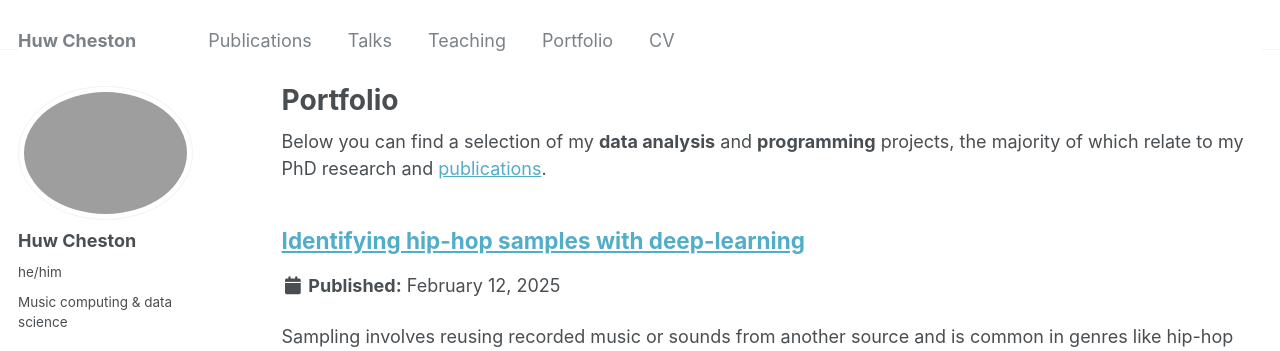
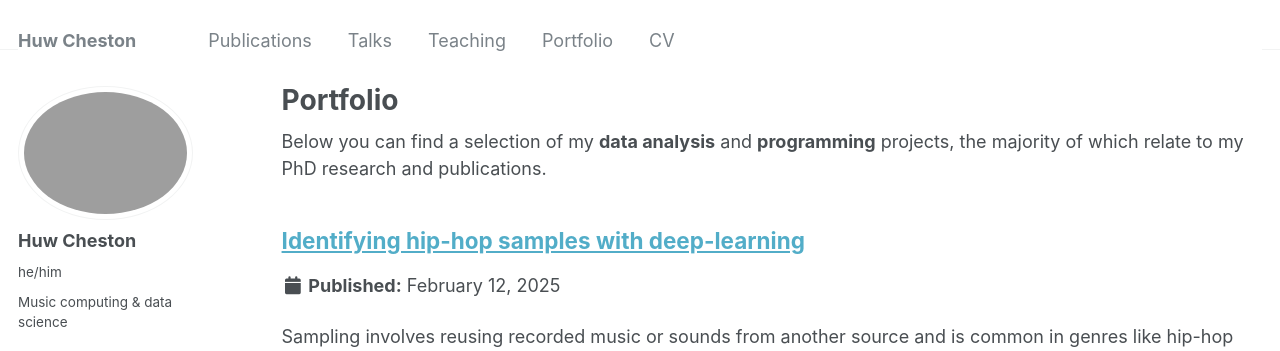
Before and after one commit to HuwCheston/huwcheston.github.io, a Jekyll site: the page built from _pages/portfolio.html, in a window 1280 px wide and 900 px high. Shown: the top 351 px of the window. Built offline with Jekyll 4.4.1, drawn with Linux system fonts in a browser that asks for light colours; some web fonts are replaced.

Commit message:
Filepaths?

```diff
--- a/_pages/portfolio.html
+++ b/_pages/portfolio.html
@@ -6,7 +6,7 @@ author_profile: true
 ---
 
 {% include base_path %}
-<div class="wordwrap">Below you can find a selection of my <b>data analysis</b> and <b>programming</b> projects, the majority of which relate to my PhD research and <a href="{{site.baseurl}}publications">publications</a>.</div>
+<div class="wordwrap">Below you can find a selection of my <b>data analysis</b> and <b>programming</b> projects, the majority of which relate to my PhD research and publications</a>.</div>
 
 {% for post in site.portfolio %}
   {% include archive-single.html %}
```
Also changed, not shown: _portfolio/portfolio-1-explaining-jazz-improvisation.md (+2 -2 lines).
